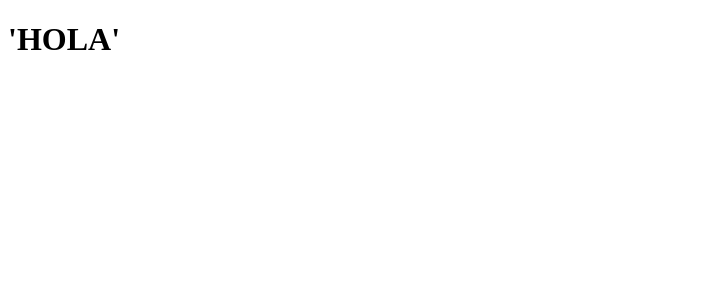
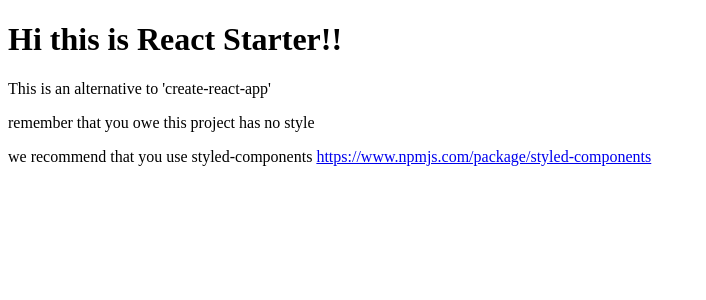
Before and after one commit to enricvelasco/react-starter-npm-config, a React app: page / in a window 1280 px wide. Shown: the top 300 px of the page, without its empty margins (0-706 px from the left). Built offline with nearby package versions, Linux system fonts and the light colour scheme; the HTML template or start-up script is replaced by a standard one.

Commit message:
add App js

```diff
--- /dev/null
+++ b/src/App.js
@@ -0,0 +1,12 @@
+import React from 'react';
+
+const App = () => (
+    <div>
+        <h1>Hi this is React Starter!!</h1>
+        <p>This is an alternative to 'create-react-app'</p>
+        <p>remember that you owe this project has no style</p>
+        <p>we recommend that you use styled-components <a href='https://www.npmjs.com/package/styled-components' target='_blank'>https://www.npmjs.com/package/styled-components</a></p>
+    </div>
+);
+
+export default App;
--- a/src/index.js
+++ b/src/index.js
@@ -1,4 +1,5 @@
 import React from 'react'
 import ReactDom from 'react-dom'
+import App from './App'
 
-ReactDom.render(<h1>'HOLA'</h1>, document.getElementById('app'))
+ReactDom.render(<App />, document.getElementById('app'));
```
Also changed, not shown: package.json (+6 -2 lines).
